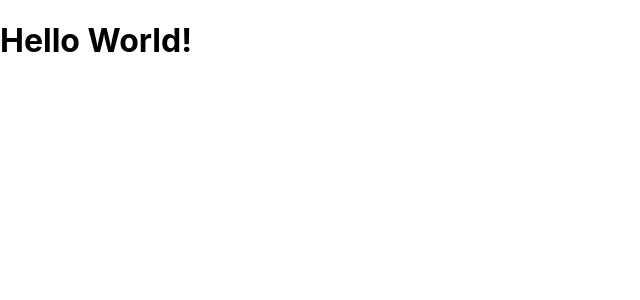
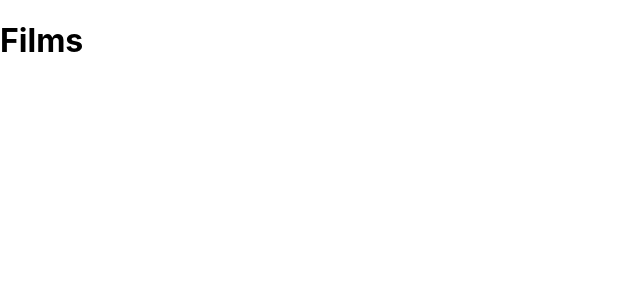
Before and after one commit to rosscondie/React_Film_Releases_HW, a React (Create React App) app: page / in a window 1280 px wide. Shown: the top 300 px of the page, without its empty margins (0-640 px from the left). Built offline with nearby package versions, Linux system fonts and the light colour scheme.

Commit message:
linked container to App.js

```diff
--- a/src/App.js
+++ b/src/App.js
@@ -1,8 +1,11 @@
 import './App.css';
+import FilmBox from './containers/FilmBox';
 
 function App() {
   return (
-    <h1>Hello World!</h1>
+    <>
+    <FilmBox></FilmBox>
+    </>
   );
 }
 
--- a/src/containers/FilmBox.js
+++ b/src/containers/FilmBox.js
@@ -1,4 +1,4 @@
-import React from "react";
+import React, {useState} from "react";
 
 const FilmBox = () => {
 
@@ -28,10 +28,11 @@ const FilmBox = () => {
               url: "https://www.imdb.com/title/tt4154664/?ref_=rlm"
             }
           ]);
+
+          return(
+              <h1>Films</h1>
+          )
 }
 
-    return(
-        <h1>Films</h1>
-    )
 
 export default FilmBox;
```
Also changed, not shown: src/components/Film.js (added), src/components/FilmList.js (added).
